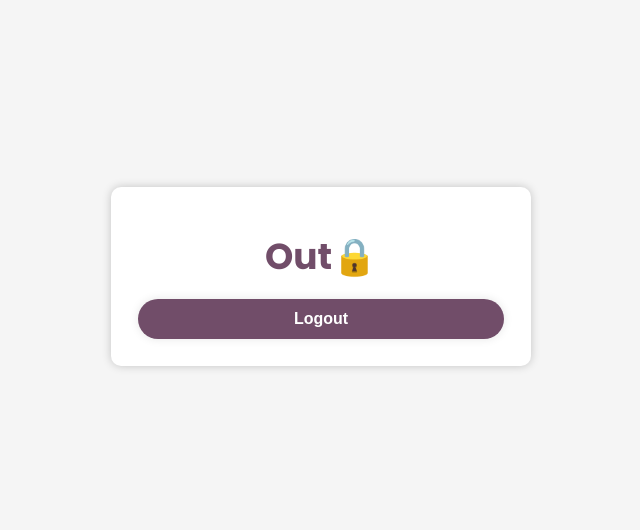
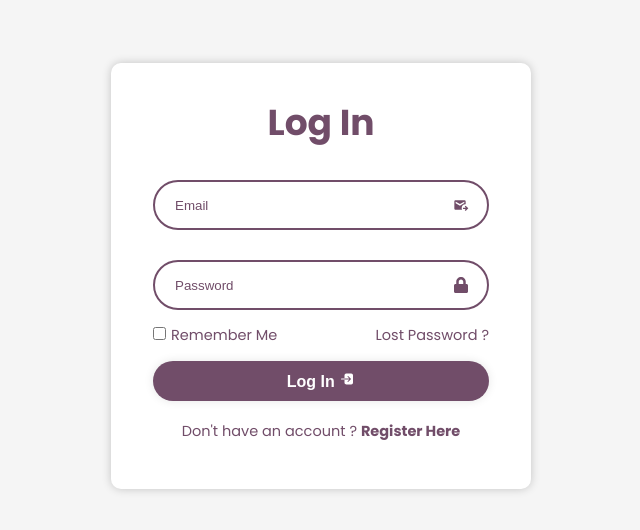
Before and after one commit to AmshuBelbase/Portfolio, a React (Create React App) app: page / in a window 1280 px wide. Shown: the part 124-654 px from the top of the page, without its empty margins (319-959 px from the left). Built offline with nearby package versions, Linux system fonts and the light colour scheme.

Commit message:
Getting values

```diff
--- a/src/App.js
+++ b/src/App.js
@@ -5,8 +5,8 @@ import HomePage from './Components/HomePage/HomePage';
 function App() {
   return (
     <div>
-      <HomePage/>
-      {/* <LoginForm/> */}
+      {/* <HomePage/> */}
+      <LoginForm/>
       {/* <SignUpForm/>  */}
     </div>
   );
--- a/src/Components/LoginForm/LoginForm.jsx
+++ b/src/Components/LoginForm/LoginForm.jsx
@@ -1,18 +1,31 @@
-import React from "react";
+import React, { useState } from "react";
 import './LoginForm.css';
 import { IoLogIn } from "react-icons/io5";
-import { FaUser, FaLock } from "react-icons/fa";
+import { MdOutgoingMail } from "react-icons/md";
+import { FaLock } from "react-icons/fa";
 const LoginForm =() =>{
+    const [userlog, setLog] = useState({
+        email:"",
+        password:""
+    })
+    const handlelogChange = e => {
+        const{name, value} = e.target;
+        setLog({
+            ...userlog,
+            [name]:value
+        })
+    }
     return(
-        <div class='wrapper'>
+        <div className='wrapper'>
             <form action="#">
-                <h1>Login</h1>
+                {console.log("User Details:", userlog)}
+                <h1>Log In</h1>
                 <div className="input-box">
-                    <input type="text" placeholder="User Name" required/>
-                    <FaUser className="icon"/>
+                    <input type="email" name="email" value={userlog.email} onChange={handlelogChange} placeholder="Email" required/>
+                    <MdOutgoingMail className="icon"/>
                 </div>
                 <div className="input-box">
-                    <input type="password" placeholder="Password" required/>
+                    <input type="password" name="password" value={userlog.password} onChange={handlelogChange} placeholder="Password" required/>
                     <FaLock className="icon"/>
                 </div>
                 <div className="remember-forgot">
@@ -21,7 +34,7 @@ const LoginForm =() =>{
                     </label>
                     <a href="#">Lost Password ?</a>
                 </div>
-                <button type="submit">Login <IoLogIn className="icon"/></button>
+                <button type="submit">Log In <IoLogIn className="icon"/></button>
                 <div className="register-link">
                     <p>Don't have an account ? <a href="#">Register Here</a></p>
                 </div>
--- a/src/Components/SignUpForm/SignUpForm.jsx
+++ b/src/Components/SignUpForm/SignUpForm.jsx
@@ -1,41 +1,60 @@
-import React from "react";
+import React, { useState } from "react";
 import './SignUpForm.css';
 import { IoIosSend } from "react-icons/io";
-import { MdOutgoingMail, MdOutlineAppRegistration, MdConfirmationNumber  } from "react-icons/md";
+import { MdOutgoingMail, MdOutlineAppRegistration } from "react-icons/md";
 import { FaLock, FaUser, FaAddressCard, FaPhoneSquareAlt } from "react-icons/fa";
 import { SiGnuprivacyguard } from "react-icons/si";
 const SignUpForm = ()=>{
+
+    const [ user, setUser] = useState({
+        username: "",
+        register: "",
+        phone: "",
+        address: "",
+        email: "",
+        password: "",
+        cpassword: ""
+    })
+    const handleChange = e =>{
+        const{name,value} = e.target;
+        // console.log(name);
+        // console.log(value);
+        setUser({
+            ...user,
+            [name]:value
+        })
+    }
     return(
         <div className="wrap">
             <h1>Sign Up</h1>
             <form href="#">
             <div className="container">
             <div className="input-field">
-                <input type="text" placeholder="Username" required/>
+                <input type="text" name="username" value={user.username} placeholder="Username" onChange={handleChange} required/>
                 <FaUser className="icon"/>
             </div>
             <div className="input-field">
-                <input type="text" placeholder="Registration Number" required/>
+                <input type="text" name="register" value={user.register} placeholder="Registration Number" onChange={handleChange} required/>
                 <MdOutlineAppRegistration className="icon"/>
             </div>
             <div className="input-field">
-                <input type="number" placeholder="Phone With Country Code eg. 91**********" required/>
+                <input type="number" name="phone" value={user.phone} placeholder="Phone With Country Code eg. 91**********" onChange={handleChange} required/>
                 <FaPhoneSquareAlt className="icon"/>
             </div>
             <div className="input-field">
-                <input type="text" placeholder="Address" required/>
+                <input type="text" name="address" value={user.address} placeholder="Address" onChange={handleChange} required/>
                 <FaAddressCard className="icon"/>
             </div>
             <div className="input-field">
-                <input type="email" placeholder="Email" required/>
+                <input type="email" name="email" value={user.email} placeholder="Email" onChange={handleChange} required/>
                 <MdOutgoingMail className="icon"/>
             </div>
             <div className="input-field">
-                <input type="password" placeholder="Password" required/>
+                <input type="password" name="password" value={user.password} placeholder="Password" onChange={handleChange} required/>
                 <FaLock className="icon"/>
             </div>
             <div className="input-field">
-                <input type="password" placeholder="Confirm Password" required/>
+                <input type="password" name="cpassword" value={user.cpassword} placeholder="Confirm Password" onChange={handleChange} required/>
                 <SiGnuprivacyguard  className="icon"/>
             </div>
             </div>
```
